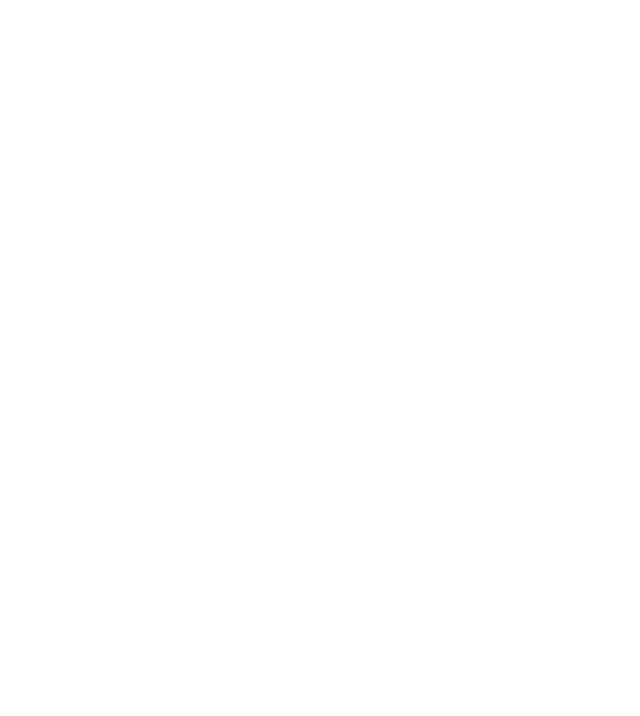
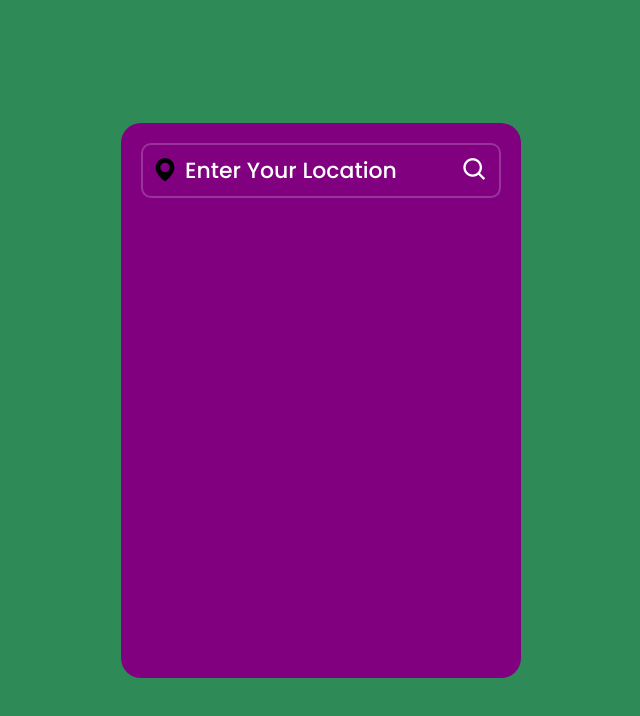
Before and after one commit to onursnmz/weather_app, a plain HTML site: page index.html in a window 1280 px wide. Shown: the whole page, without its empty margins (319-959 px from the left). Drawn offline with nearby package versions, Linux system fonts and the light colour scheme.

Commit message:
update_css

```diff
--- a/index.html
+++ b/index.html
@@ -2,10 +2,23 @@
 <html lang="en">
 <head>
     <meta charset="UTF-8">
+    <meta http-equiv="X-UA-Compatible" content="IE-edge">
     <meta name="viewport" content="width=device-width, initial-scale=1.0">
-    <title>Document</title>
+    <title>Weather App</title>
+    <link rel="stylesheet" href="style.css">
+    <link href='https://unpkg.com/boxicons@2.1.4/css/boxicons.min.css' rel='stylesheet'>
+
 </head>
 <body>
 
+    <div class="container">
+        <div class="search-box">
+            <i class='bx bxs-map'></i>
+            <input type="text" placeholder="enter your location">
+            <button class="bx bx-search"></button>
+        </div>
+    </div>
+
+    <script src="script.js"></script>
 </body>
 </html>
--- a/style.css
+++ b/style.css
@@ -0,0 +1,82 @@
+
+  @import url('https://fonts.googleapis.com/css2?family=Poppins:wght@300;400;500;600&display=swap');
+
+  * {
+
+    margin: 0;
+    padding: 0;
+    box-sizing: border-box;
+    font-family: "Poppins", sans-serif;
+  }
+
+  body {
+
+    display: flex;
+    justify-content: center;
+    align-items: center;
+    min-height: 100vh;
+    background: seagreen;
+  }
+
+  .container {
+
+    position: relative;
+    width: 400px;
+    height: 555px;
+    background: purple;
+    border-radius: 20px;
+    padding: 20px;
+  }
+
+  .search-box {
+
+    position: relative;
+    width: 100%;
+    height: 55px;
+    display: flex;
+    align-items: center;
+  }
+
+  .search-box i {
+
+    position: absolute;
+    left: 10px;
+    font-size: 28px;
+  }
+
+  .search-box input {
+
+    position: absolute;
+    width: 100%;
+    height: 100%;
+    background: transparent;
+    border: 2px solid rgba(255, 255, 255, .2);
+    outline: none;
+    border-radius: 10px;
+    font-size: 22px;
+    color: #fff;
+    font-weight: 500;
+    text-transform: uppercase;
+    padding: 0 48px 0 42px;
+  }
+
+  .search-box input::placeholder {
+
+    color: #fff;
+    text-transform: capitalize;
+  }
+
+  .search-box button {
+
+    position: absolute;
+    right: 0;
+    width: 40px;
+    height: 100%;
+    background: transparent;
+    border: none;
+    outline: none;
+    font-size: 28px;
+    color: #fff;
+    padding: 0 40px 0 5px;
+    cursor: pointer;
+  }
```
